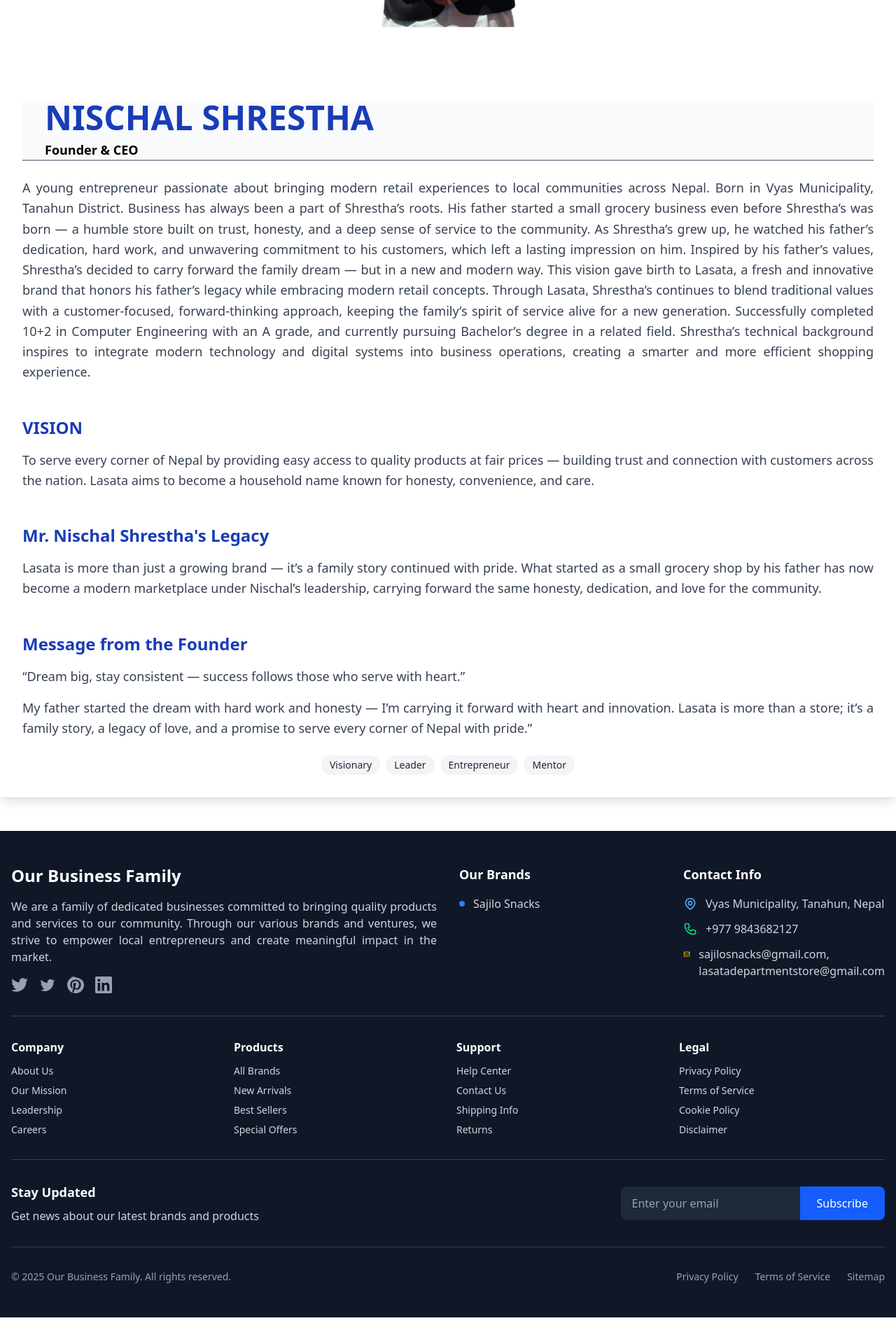
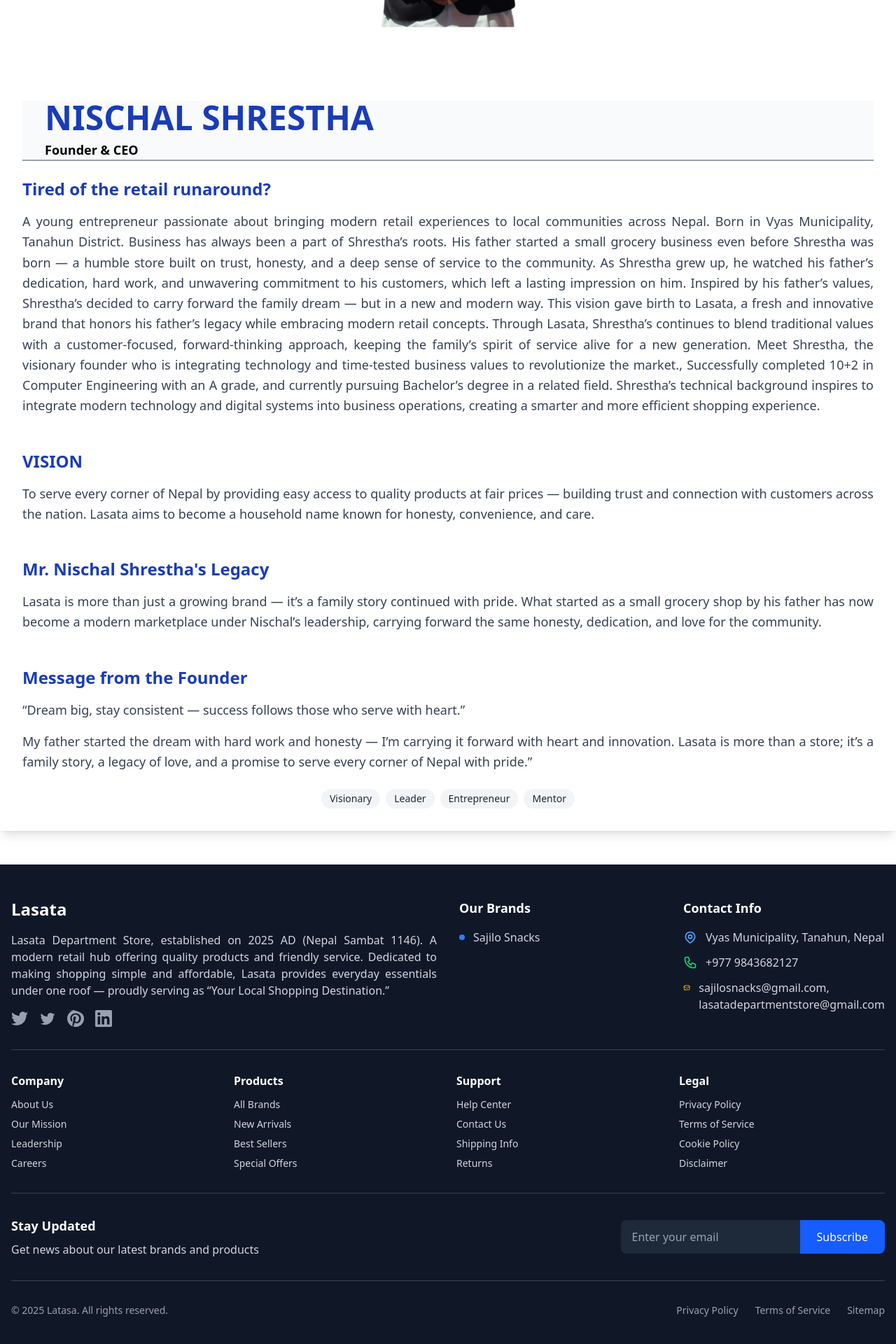
Before and after one commit to Sandeshstha0/lasata_store, a Next.js app: page /about/nischal in a window 1280 px wide. Shown: the part 584-2504 px from the top of the page at 70% size. Before the commit the page ends 2466 px from the top, so only its background shows below. Built offline with nearby package versions, Linux system fonts and the light colour scheme.

Commit message:
Refactor code structure for improved readability and maintainability

```diff
--- a/app/about/nischal/page.tsx
+++ b/app/about/nischal/page.tsx
@@ -4,7 +4,6 @@
 export default function page() {
   return (
     <section className="my-12">
-
       <div className="container mx-auto ">
         <div className="max-w-auto mx-auto shadow-lg overflow-hidden">
           {/* Name at Top */}
@@ -20,7 +19,6 @@
           <div className="p-8">
             {/* Centered Profile Image */}
 
-
             <div className="  px-8 text-left border-b-2 border-gray-400 bg-gray-50 mb-6">
               <h3 className="text-5xl text-blue-800 font-bold">
                 NISCHAL SHRESTHA
@@ -31,14 +29,17 @@
             {/* Description */}
             <div className="text-justify">
               <div className="prose max-w-none mx-auto">
-                <p className="text-gray-700 text-lg leading-relaxed">
+                <p className="text-2xl text-blue-800  font-semibold mt-4 ">
+                  Tired of the retail runaround?
+                </p>
+                <p className="text-gray-700 text-lg leading-relaxed mt-4">
                   A young entrepreneur passionate about bringing modern retail
                   experiences to local communities across Nepal. Born in Vyas
                   Municipality, Tanahun District. Business has always been a
                   part of Shrestha’s roots. His father started a small grocery
-                  business even before Shrestha’s was born — a humble store
-                  built on trust, honesty, and a deep sense of service to the
-                  community. As Shrestha’s grew up, he watched his father’s
+                  business even before Shrestha was born — a humble store built
+                  on trust, honesty, and a deep sense of service to the
+                  community. As Shrestha grew up, he watched his father’s
                   dedication, hard work, and unwavering commitment to his
                   customers, which left a lasting impression on him. Inspired by
                   his father’s values, Shrestha’s decided to carry forward the
@@ -48,14 +49,18 @@
                   Through Lasata, Shrestha’s continues to blend traditional
                   values with a customer-focused, forward-thinking approach,
                   keeping the family’s spirit of service alive for a new
-                  generation. Successfully completed 10+2 in Computer
-                  Engineering with an A grade, and currently pursuing Bachelor’s
-                  degree in a related field. Shrestha’s technical background
-                  inspires to integrate modern technology and digital systems
-                  into business operations, creating a smarter and more
+                  generation. Meet Shrestha, the visionary founder who is
+                  integrating technology and time-tested business values to
+                  revolutionize the market., Successfully completed 10+2 in
+                  Computer Engineering with an A grade, and currently pursuing
+                  Bachelor’s degree in a related field. Shrestha’s technical
+                  background inspires to integrate modern technology and digital
+                  systems into business operations, creating a smarter and more
                   efficient shopping experience.
                 </p>
-                <p className="text-2xl text-blue-800  font-semibold mt-12 ">VISION</p>
+                <p className="text-2xl text-blue-800  font-semibold mt-12 ">
+                  VISION
+                </p>
                 <p className="text-gray-700  text-lg leading-relaxed mt-4">
                   To serve every corner of Nepal by providing easy access to
                   quality products at fair prices — building trust and
@@ -80,7 +85,8 @@
                 <p className="text-gray-700 text-lg leading-relaxed mt-4">
                   “Dream big, stay consistent — success follows those who serve
                   with heart.”
-                  <p className="text-gray-700 text-lg leading-relaxed mt-4"></p>
+                </p>
+                <p className="text-gray-700 text-lg leading-relaxed mt-4">
                   My father started the dream with hard work and honesty — I’m
                   carrying it forward with heart and innovation. Lasata is more
                   than a store; it’s a family story, a legacy of love, and a
--- a/app/components/Home/NewsFeed.tsx
+++ b/app/components/Home/NewsFeed.tsx
@@ -50,7 +50,7 @@
         id: 5,
         title: "Working at Lasata ",
         excerpt: "Join our team and make a difference!",
-        image: "/1.jpg",
+        image: "/bannerlasata.jpg",
          links:
           "https://www.facebook.com/share/p/1BaF5iKSG1/",
         category: "",
--- a/app/components/Home/Products.tsx
+++ b/app/components/Home/Products.tsx
@@ -22,20 +22,26 @@
     <section className="my-12">
       <div className="container mx-auto px-4 sm:px-8 md:px-16 lg:px-24 flex flex-col lg:flex-row justify-between items-start gap-8 lg:gap-24">
         {/* Left Section - Logo & Sub-brand */}
-        <div className="flex flex-col items-center text-center flex-shrink-0 w-full lg:w-auto lg:items-start lg:text-left">
+        <div className="flex flex-col items-center text-center w-full">
           <img
             src="/news/logo.png"
             alt="Logo"
-            className="h-[6.2em] w-auto drop-shadow-2xl brightness-100 contrast-110 mx-auto lg:mx-0"
+            className="h-[6.2em] w-auto drop-shadow-2xl brightness-100 contrast-110"
           />
-
           <p className="text-blue-900 font-bold text-4xl mt-2 leading-tight">
             SUB-BRAND
           </p>
-
           <p className="text-blue-900 font-semibold text-xl mt-1">
             Sajilo Snacks
           </p>
+          <div className="w-full max-w-2xl mt-4">
+            <p className="text-blue-900 font-semibold text-xl text-justify leading-relaxed">
+              Sajilo Snacks is an online-exclusive sub-brand of Lasata, created
+              to make snacking and Grocery Shopping easier, quicker, and more
+              enjoyable for everyone. With just a few clicks, customers can
+              order their favorite right from home — no waiting, no hassle.
+            </p>
+          </div>
         </div>
 
         {/* Right Section - Products Grid */}
--- a/app/components/global/Footer.tsx
+++ b/app/components/global/Footer.tsx
@@ -8,12 +8,13 @@
         <div className="grid grid-cols-1 md:grid-cols-2 lg:grid-cols-4 gap-8">
           {/* Company Info */}
           <div className="lg:col-span-2">
-            <h3 className="text-2xl font-bold mb-4">Our Business Family</h3>
+            <h3 className="text-2xl font-bold mb-4">Lasata</h3>
             <p className="text-gray-300 mb-4 text-justify">
-              We are a family of dedicated businesses committed to bringing
-              quality products and services to our community. Through our
-              various brands and ventures, we strive to empower local
-              entrepreneurs and create meaningful impact in the market.
+              Lasata Department Store, established on 2025 AD (Nepal Sambat
+              1146). A modern retail hub offering quality products and friendly
+              service. Dedicated to making shopping simple and affordable,
+              Lasata provides everyday essentials under one roof — proudly
+              serving as “Your Local Shopping Destination.”
             </p>
             <div className="flex space-x-4">
               <a
@@ -143,7 +144,6 @@
                 </svg>
                 sajilosnacks@gmail.com, lasatadepartmentstore@gmail.com
               </li>
-
             </ul>
           </div>
         </div>
@@ -279,8 +279,7 @@
         {/* Bottom Bar */}
         <div className="border-t border-gray-700 mt-8 pt-8 flex flex-col md:flex-row justify-between items-center">
           <div className="text-gray-400 text-sm mb-4 md:mb-0">
-            © {new Date().getFullYear()} Our Business Family. All rights
-            reserved.
+            © {new Date().getFullYear()} Latasa. All rights reserved.
           </div>
           <div className="flex space-x-6 text-sm text-gray-400">
             <a href="#" className="hover:text-white transition-colors">
--- a/app/components/global/Navbar.tsx
+++ b/app/components/global/Navbar.tsx
@@ -15,6 +15,8 @@
   FiAward,
   FiBriefcase
 } from "react-icons/fi";
+import { MdOutlineTipsAndUpdates } from "react-icons/md";
+import { GrGallery } from "react-icons/gr";
 
 export default function Navbar() {
   const [isMenuOpen, setIsMenuOpen] = useState(false);
@@ -51,8 +53,9 @@
         { href: "/about/history", label: "History", icon: FiBriefcase },
       ]
     },
-    { href: "/services", label: "Services", icon: FiSettings },
-    { href: "/contact", label: "Contact", icon: FiMail },
+    { href: "/services", label: "NewsAndUpdates", icon: MdOutlineTipsAndUpdates },
+    { href: "/gallery", label: "Gallery", icon: GrGallery },
+     { href: "/contact", label: "Contact", icon: FiMail },
   ];
 
   return (
```
Also changed, not shown: public/bannerlasata.jpg (added). Lines whose indentation alone changed are shown as unchanged.
